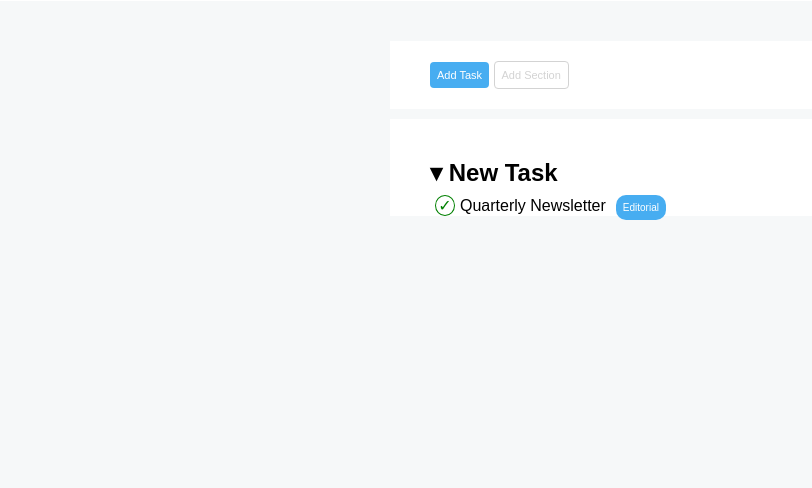
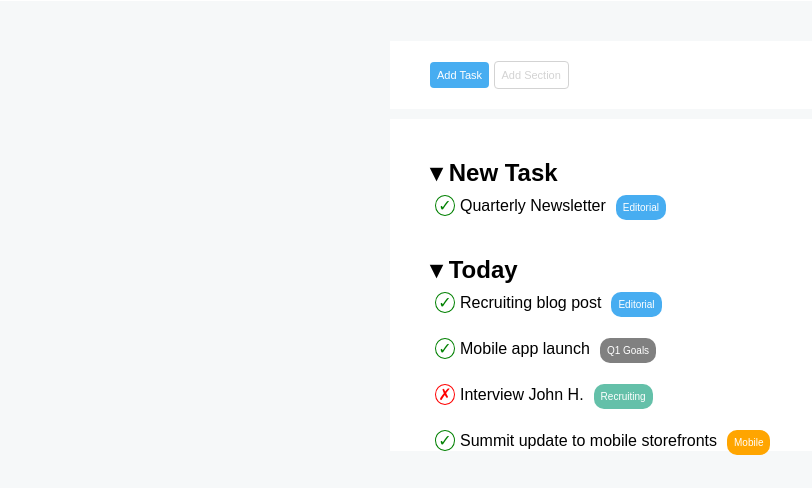
Before and after one commit to AliceCaselli/html-css-toboolist, a plain HTML site: page index.html in a window 1280 px wide. Shown: the part 73-561 px from the top of the page, without its empty margins (0-812 px from the left). Drawn offline with Linux system fonts and the light colour scheme.

Commit message:
section 2

```diff
--- a/css/style.css
+++ b/css/style.css
@@ -2,7 +2,7 @@
     margin: 0;
     padding: 0;
     box-sizing: border-box;
-    font-family: sans-serif;
+    font-family: Arial, Helvetica, sans-serif;
 }
 
 body{
@@ -69,6 +69,10 @@ main nav{
     padding-top: 40px;
 }
 
+section{
+    margin-bottom: 40px;
+}
+
 h2{
     margin-bottom: 8px;
 }
@@ -76,26 +80,53 @@ h2{
 .checklist li{
     list-style-type: none;
     padding-left: 5px;
+    margin-top: 5px;
+    margin-bottom: 25px;
   }
 
-.checkmark{
+.icon{
     display: inline-block;
     margin-right: 5px;
     width: 20px;
     text-align: center;
     background-color: white;
-    color: green;
-    border: 1px solid green;
+    border: 1px solid;
     border-radius: 50%;
 }
+
+.checkmark{
+    color: green;
+    border-color: green;
+}
+
+.uncheck{
+    color: red;
+    border-color:red;
+
+}
+
 
 .tag{
     display: inline;
     margin-left: 10px;
-    background-color: #47adf1;
     padding: 7px;
     font-size: 10px;
     color: white;
     border-radius: 10px;
+}
 
+.editorial{
+    background-color: #47adf1;
 }
+
+.goals{
+    background-color: grey;
+}
+
+.recruiting{
+    background-color: #64c0a9;
+}
+
+.mobile{
+    background-color: orange;
+}
--- a/index.html
+++ b/index.html
@@ -30,12 +30,20 @@
             <section>
                 <h2>&#x25BE New Task</h2>
                 <ul class="checklist">
-                    <li><div class="checkmark">&#x2713;</div>Quarterly Newsletter<div class="tag">Editorial</div></li>
+                    <li><div class="icon checkmark">&#x2713;</div>Quarterly Newsletter<div class="tag editorial">Editorial</div></li>
                 </ul>
             </section>
 
 
-            <section></section>
+            <section>
+                <h2>&#x25BE Today</h2>
+                <ul class="checklist">
+                    <li><div class="icon checkmark">&#x2713;</div>Recruiting blog post<div class="tag editorial">Editorial</div></li>
+                    <li><div class="icon checkmark">&#x2713;</div>Mobile app launch<div class="tag goals">Q1 Goals</div></li>
+                    <li><div class="icon uncheck">&#x2717;</div>Interview John H.<div class="tag recruiting">Recruiting</div></li>
+                    <li><div class="icon checkmark">&#x2713;</div>Summit update to mobile storefronts<div class="tag mobile">Mobile</div></li>
+                </ul>
+            </section>
             <section></section>
         </div>
 
```
